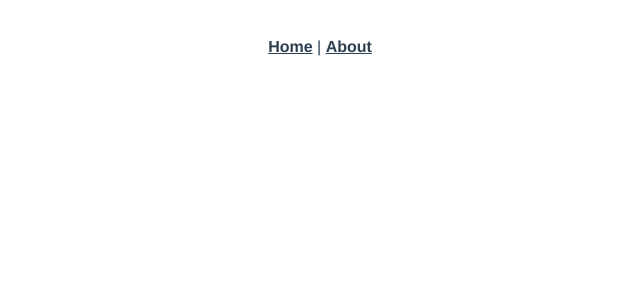
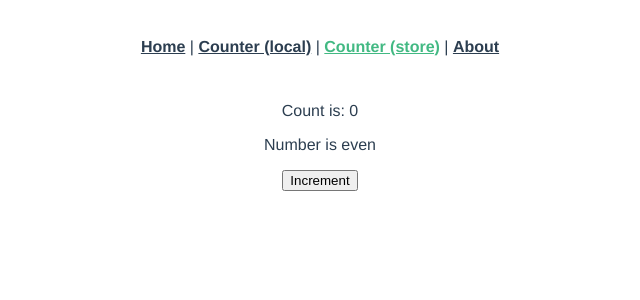
Before and after one commit to dennybiasiolli/vue-migration-2-to-3, a Vue app: page /counter-store in a window 1280 px wide. Shown: the top 300 px of the page, without its empty margins (320-960 px from the left). Built offline with nearby package versions, Linux system fonts and the light colour scheme.

Commit message:
adding Counter components with local and stored state

```diff
--- a/src/App.vue
+++ b/src/App.vue
@@ -2,6 +2,8 @@
   <div id="app">
     <nav>
       <router-link to="/">Home</router-link> |
+      <router-link to="/counter-local">Counter (local)</router-link> |
+      <router-link to="/counter-store">Counter (store)</router-link> |
       <router-link to="/about">About</router-link>
     </nav>
     <router-view/>
--- a/src/router/index.js
+++ b/src/router/index.js
@@ -17,7 +17,17 @@ const routes = [
     // this generates a separate chunk (about.[hash].js) for this route
     // which is lazy-loaded when the route is visited.
     component: () => import(/* webpackChunkName: "about" */ '../views/AboutView.vue')
-  }
+  },
+  {
+    path: '/counter-local',
+    name: 'counterLocal',
+    component: () => import(/* webpackChunkName: "about" */ '../views/CounterLocal.vue')
+  },
+  {
+    path: '/counter-store',
+    name: 'counterStore',
+    component: () => import(/* webpackChunkName: "about" */ '../views/CounterStore.vue')
+  },
 ]
 
 const router = new VueRouter({
--- a/src/store/index.js
+++ b/src/store/index.js
@@ -5,12 +5,22 @@ Vue.use(Vuex)
 
 export default new Vuex.Store({
   state: {
+    count: 0,
   },
   getters: {
+    isEven(state) {
+      return state.count % 2 === 0
+    },
   },
   mutations: {
+    increment(state) {
+      state.count++
+    }
   },
   actions: {
+    increment({ commit }) {
+      commit('increment')
+    },
   },
   modules: {
   }
--- /dev/null
+++ b/src/views/CounterLocal.vue
@@ -0,0 +1,25 @@
+<template>
+  <div>
+    <p>Count is: {{ count }}</p>
+    <p>Number is {{ isEven ? 'even' : 'odd' }}</p>
+    <button @click="() => increment()">Increment</button>
+  </div>
+</template>
+
+<script>
+export default {
+  data() {
+    return { count: 0 }
+  },
+  computed: {
+    isEven() {
+      return this.count % 2 === 0
+    },
+  },
+  methods: {
+    increment() {
+      this.count++
+    },
+  },
+}
+</script>
--- /dev/null
+++ b/src/views/CounterStore.vue
@@ -0,0 +1,21 @@
+<template>
+  <div>
+    <p>Count is: {{ count }}</p>
+    <p>Number is {{ isEven ? 'even' : 'odd' }}</p>
+    <button @click="increment">Increment</button>
+  </div>
+</template>
+
+<script>
+import { mapState, mapGetters, mapActions } from 'vuex'
+
+export default {
+  computed: {
+    ...mapState(['count']),
+    ...mapGetters(['isEven']),
+  },
+  methods: {
+    ...mapActions(['increment']),
+  },
+}
+</script>
```
